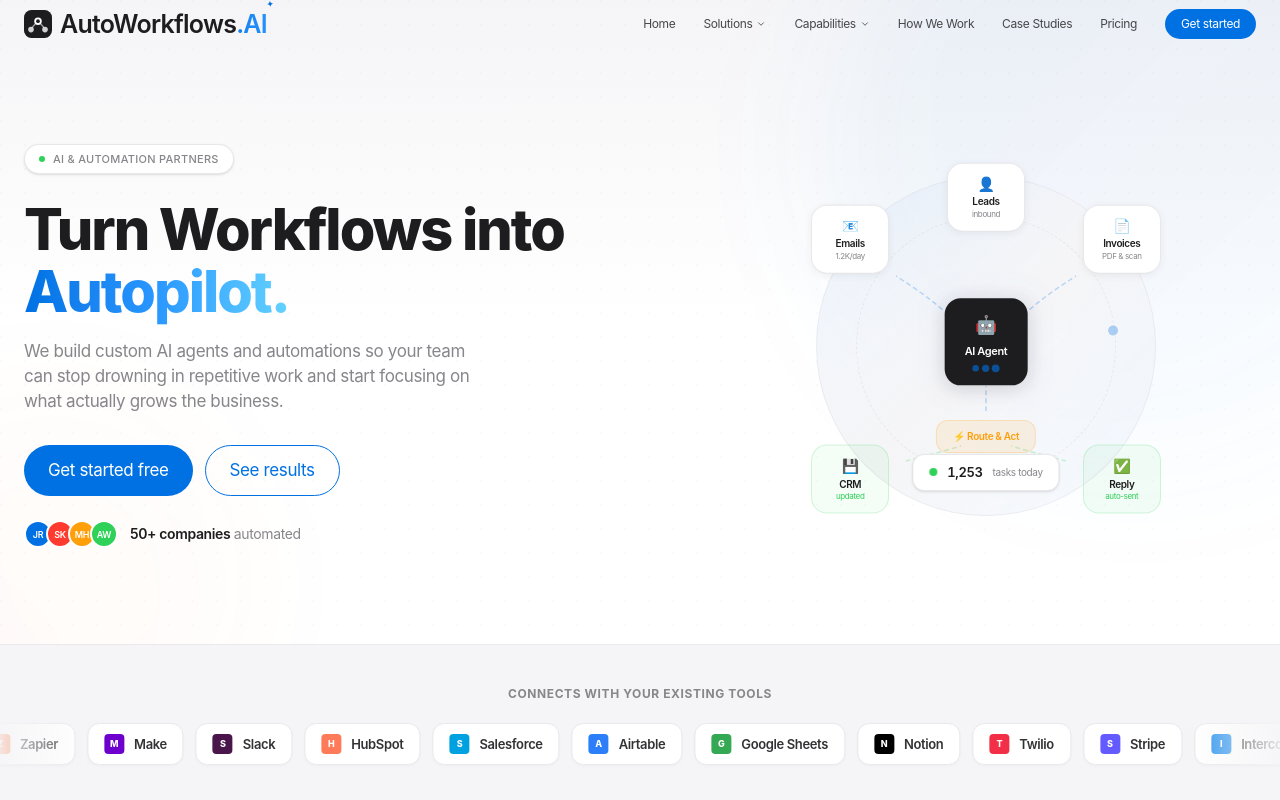
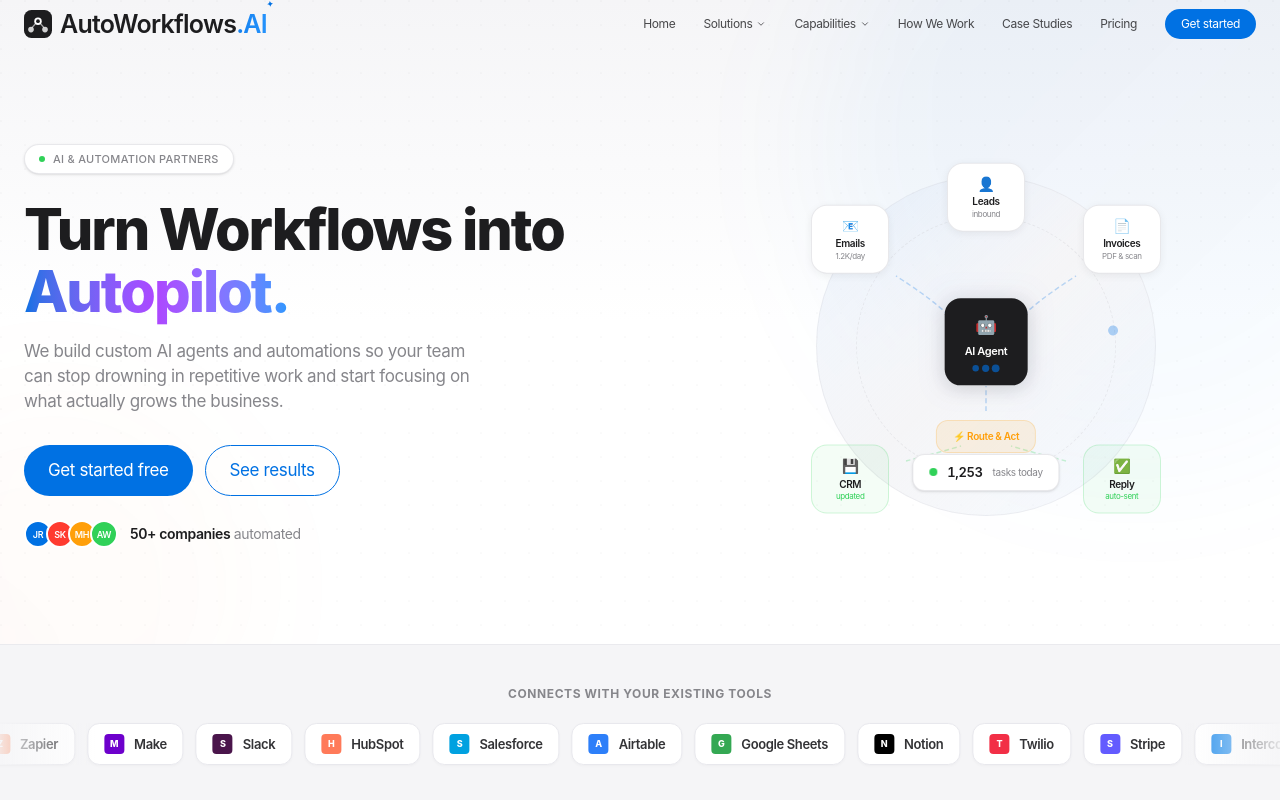
Before and after one commit to deepak-adetech/aisite-white, a Next.js app: page / in a window 1280 px wide. Shown: the top 800 px of the page. Built offline with nearby package versions, Linux system fonts and the light colour scheme.

Commit message:
style: Match Autopilot gradient to inner pages (from-brand via-purple-500 to-brand-light)
https://claude.ai/code/session_015ViTjgEd9B7MrvhN5PK4bE

```diff
--- a/src/components/Hero.tsx
+++ b/src/components/Hero.tsx
@@ -143,7 +143,7 @@ export default function Hero() {
             </motion.div>
 
             <motion.h1 {...fadeUp(0.1)} className="font-display text-[2.4rem] sm:text-[3.2rem] lg:text-[3.6rem] font-extrabold leading-[1.08] tracking-[-0.035em] text-[#1d1d1f]">
-              Turn Workflows into <span className="text-gradient bg-gradient-to-r from-[#0071e3] via-[#2997ff] to-[#64D2FF]">Autopilot.</span>
+              Turn Workflows into <span className="text-gradient bg-gradient-to-r from-brand via-purple-500 to-brand-light">Autopilot.</span>
             </motion.h1>
 
             <motion.p {...fadeUp(0.18)} className="mt-4 text-[17px] leading-[1.47] tracking-[-0.022em] text-[#86868b] max-w-[460px]">
```
